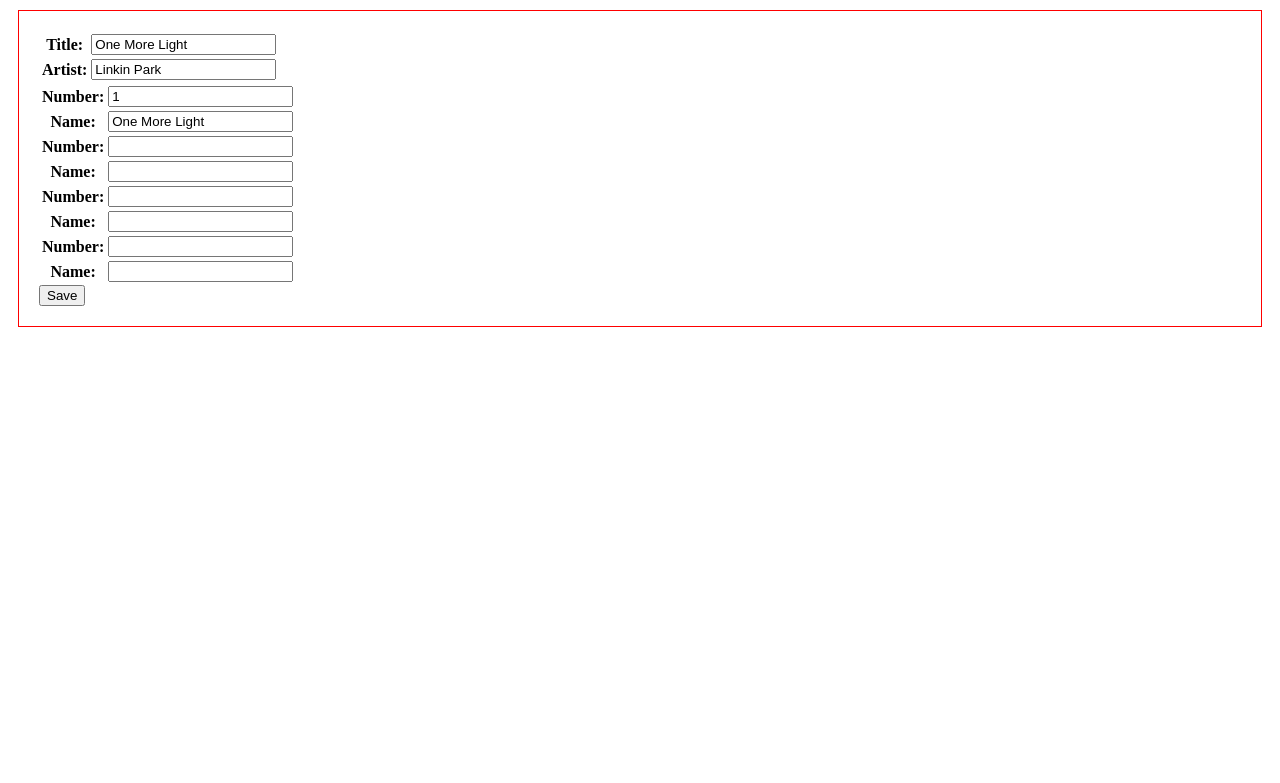
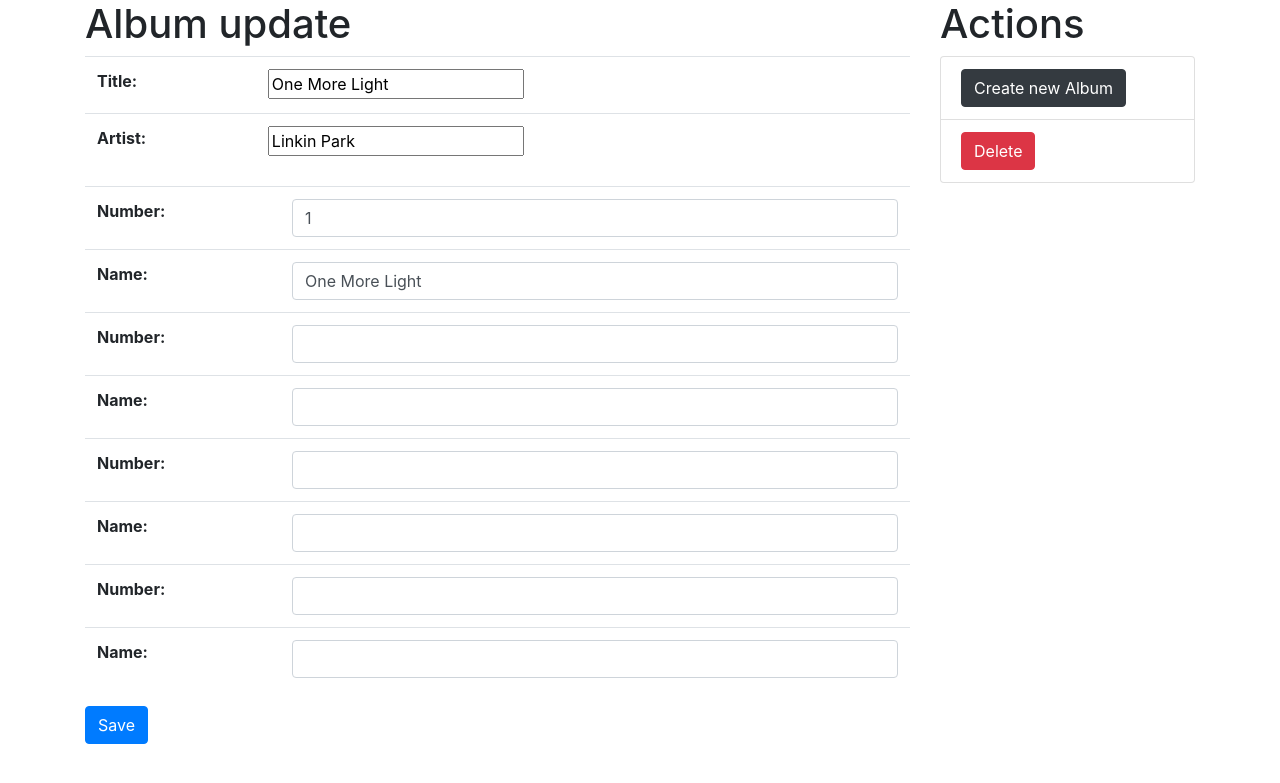
Before and after one commit to zulune/Django-Form-Inline-View, a Django app: page /music/album/1/update in a window 1280 px wide. Shown: the top 783 px of the page. Run offline with Django 3.2, Linux system fonts and the light colour scheme; data comes from the database, SQL or seed files in the repository; some libraries are stand-ins or nearby versions.

Commit message:
Include base.html, add to project bootstrap

```diff
--- a/cbv/settings.py
+++ b/cbv/settings.py
@@ -57,7 +57,7 @@
 TEMPLATES = [
     {
         'BACKEND': 'django.template.backends.django.DjangoTemplates',
-        'DIRS': [],
+        'DIRS': [os.path.join(BASE_DIR, 'templates')],
         'APP_DIRS': True,
         'OPTIONS': {
             'context_processors': [
--- a/music/templates/music/album_form.html
+++ b/music/templates/music/album_form.html
@@ -1,26 +1,24 @@
-<!DOCTYPE html>
-<html lang="en">
-<head>
-    <meta charset="UTF-8">
-    <meta name="viewport" content="width=device-width, initial-scale=1.0">
-    <meta http-equiv="X-UA-Compatible" content="ie=edge">
-    <title>Album form</title>
-</head>
-<body>
-    <style>
-        .container {
-            border: 1px solid red;
-            margin: 10px;
-            padding: 20px;
-        }
-    </style>
+{% extends 'base.html' %}
+{% block title %}Album Form | {{ block.super }}{% endblock %}
+{% block content %}
     <div class="container">
-        <form action="" method="post">
-            {% csrf_token %}
-            <table>{{ form }}</table>
-            <table>{{ track_formset }}</table>
-            <input type="submit" value="Save">
-        </form>
+        <div class="row">
+            <div class="col-9">
+                <h1>{{ title }}</h1>
+                <form action="" method="post" class="form-horizontal">
+                    {% csrf_token %}
+                    <table class="table">{{ form }}</table>
+                    <table class="table">{{ track_formset }}</table>
+                    <input class="btn btn-primary" type="submit" value="Save">
+                </form>
+            </div>
+            <div class="col-3">
+                <h1>Actions</h1>
+                <ul class="list-group">
+                    <li class="list-group-item"><a class="btn btn-dark" href="{% url 'music:album_create' %}">Create new Album</a></li>
+                    <li class="list-group-item"><a class="btn btn-danger" href="">Delete</a></li>
+                </ul>
+            </div>
+        </div>
     </div>
-</body>
-</html>
+{% endblock %}
--- a/music/views.py
+++ b/music/views.py
@@ -17,6 +17,7 @@
 
     def get_context_data(self, **kwargs):
         context = super(AlbumCreateView, self).get_context_data(**kwargs)
+        context['title'] = 'Create new album'
         if self.request.POST:
             context['track_formset'] = TrackFormSet(self.request.POST)
         else:
@@ -42,6 +43,7 @@
 
     def get_context_data(self, **kwargs):
         context = super(AlbumUpdateView, self).get_context_data(**kwargs)
+        context['title'] = 'Album update'
         if self.request.POST:
             context['track_formset'] = TrackFormSet(self.request.POST, instance=self.object)
             context['track_formset'].full_clean()
--- /dev/null
+++ b/templates/base.html
@@ -0,0 +1,17 @@
+<!DOCTYPE html>
+<html lang="en">
+<head>
+    <meta charset="UTF-8">
+    <meta name="viewport" content="width=device-width, initial-scale=1.0">
+    <meta http-equiv="X-UA-Compatible" content="ie=edge">
+    {% include 'layout/css.html' %}
+    <title>{% block title %}Django Music Form Inline{% endblock %}</title>
+</head>
+<body>
+    {% block content %}
+    {% endblock %}
+    {% include 'layout/js.html' %}
+    {% block script %}
+    {% endblock %}
+</body>
+</html>
--- /dev/null
+++ b/templates/layout/css.html
@@ -0,0 +1 @@
+<link rel="stylesheet" href="https://stackpath.bootstrapcdn.com/bootstrap/4.1.3/css/bootstrap.min.css" integrity="sha384-MCw98/SFnGE8fJT3GXwEOngsV7Zt27NXFoaoApmYm81iuXoPkFOJwJ8ERdknLPMO" crossorigin="anonymous">
--- /dev/null
+++ b/templates/layout/js.html
@@ -0,0 +1,3 @@
+<script src="https://code.jquery.com/jquery-3.3.1.slim.min.js" integrity="sha384-q8i/X+965DzO0rT7abK41JStQIAqVgRVzpbzo5smXKp4YfRvH+8abtTE1Pi6jizo" crossorigin="anonymous"></script>
+<script src="https://cdnjs.cloudflare.com/ajax/libs/popper.js/1.14.3/umd/popper.min.js" integrity="sha384-ZMP7rVo3mIykV+2+9J3UJ46jBk0WLaUAdn689aCwoqbBJiSnjAK/l8WvCWPIPm49" crossorigin="anonymous"></script>
+<script src="https://stackpath.bootstrapcdn.com/bootstrap/4.1.3/js/bootstrap.min.js" integrity="sha384-ChfqqxuZUCnJSK3+MXmPNIyE6ZbWh2IMqE241rYiqJxyMiZ6OW/JmZQ5stwEULTy" crossorigin="anonymous"></script>
```
Also changed, not shown: music/forms.py (+8 -2 lines), music/templates/music/album_list.html (+12 -12 lines).
